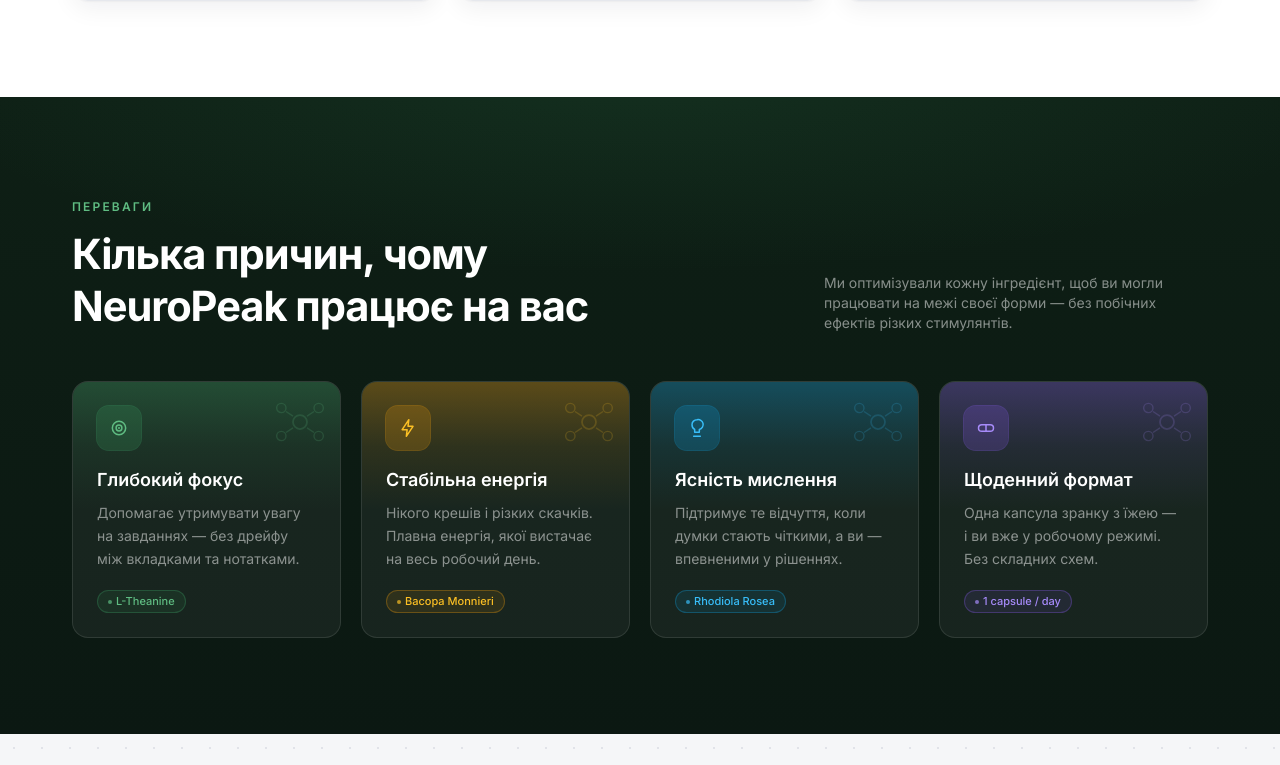
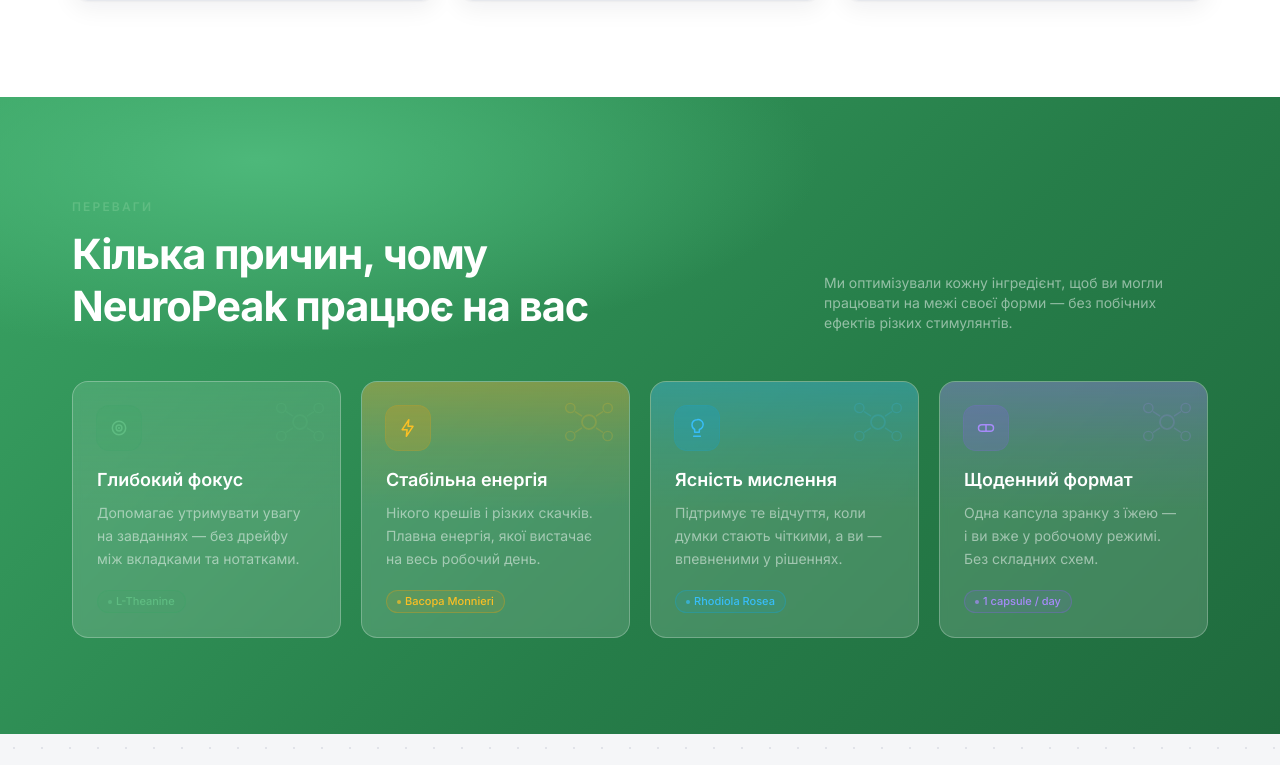
Before and after one commit to danylonahorniuk/neuropeak, a Next.js app: page / in a window 1280 px wide. Shown: the part 1515-2280 px from the top of the page. Built offline with nearby package versions, Linux system fonts and the light colour scheme.

Commit message:
feat: switch sections to medium green gradient bg with glass cards

```diff
--- a/components/Benefits.tsx
+++ b/components/Benefits.tsx
@@ -100,7 +100,7 @@
 
 export default function Benefits() {
   return (
-    <section id="benefits" className="section bg-section-dark">
+    <section id="benefits" className="section bg-section-green">
       <div className="container-page">
         <FadeIn>
           <div className="flex flex-col items-start justify-between gap-4 lg:flex-row lg:items-end">
@@ -120,7 +120,7 @@
         <div className="mt-12 grid gap-5 sm:grid-cols-2 lg:grid-cols-4">
           {items.map((it, i) => (
             <FadeIn key={it.title} delay={i * 90}>
-              <article className="group relative overflow-hidden rounded-2xl border border-white/10 bg-white/5 p-6 transition-all duration-300 hover:-translate-y-1 hover:border-white/20 h-full">
+              <article className="group relative overflow-hidden rounded-2xl border border-white/25 bg-white/15 p-6 transition-all duration-300 hover:-translate-y-1 hover:border-white/40 hover:bg-white/20 h-full backdrop-blur-sm">
 
                 {/* Colored top gradient band */}
                 <div
--- a/components/Reviews.tsx
+++ b/components/Reviews.tsx
@@ -59,7 +59,7 @@
 
 export default function Reviews() {
   return (
-    <section id="reviews" className="section bg-section-dark">
+    <section id="reviews" className="section bg-section-green">
       <div className="container-page">
         <FadeIn className="mx-auto max-w-2xl text-center">
           <span className="section-eyebrow !text-brand-400">Відгуки</span>
@@ -74,7 +74,7 @@
         <div className="mt-12 grid gap-5 sm:grid-cols-2 lg:grid-cols-3">
           {reviews.map((r, i) => (
             <FadeIn key={r.name} delay={i * 70}>
-              <article className="flex flex-col h-full rounded-2xl border border-white/10 bg-white/5 p-6 transition-all duration-300 hover:-translate-y-1 hover:border-white/20 hover:bg-white/8">
+              <article className="flex flex-col h-full rounded-2xl border border-white/25 bg-white/15 p-6 transition-all duration-300 hover:-translate-y-1 hover:border-white/40 hover:bg-white/20 backdrop-blur-sm">
                 <Stars />
                 <p className="mt-4 flex-1 text-sm leading-relaxed text-white/70">
                   &ldquo;{r.text}&rdquo;
--- a/tailwind.config.ts
+++ b/tailwind.config.ts
@@ -63,8 +63,8 @@
           "radial-gradient(120% 80% at 0% 0%, #e8f7ee 0%, rgba(232,247,238,0) 55%), radial-gradient(90% 70% at 100% 0%, #e4f3ea 0%, rgba(228,243,234,0) 55%), linear-gradient(180deg, #f7fbf6 0%, #ffffff 100%)",
         "dark-grid":
           "radial-gradient(1200px 400px at 50% -10%, rgba(60, 163, 102, 0.18), transparent 60%), linear-gradient(180deg, #0b1220 0%, #0a1220 100%)",
-        "section-dark":
-          "radial-gradient(ellipse 90% 50% at 50% -5%, rgba(60,163,102,0.13) 0%, transparent 65%), linear-gradient(180deg, #0e1f15 0%, #0b1812 100%)",
+        "section-green":
+          "radial-gradient(ellipse 80% 55% at 20% 10%, #4db87a 0%, transparent 55%), linear-gradient(135deg, #3aa464 0%, #267d49 60%, #1f6a3d 100%)",
       },
       keyframes: {
         fadeUp: {
```
